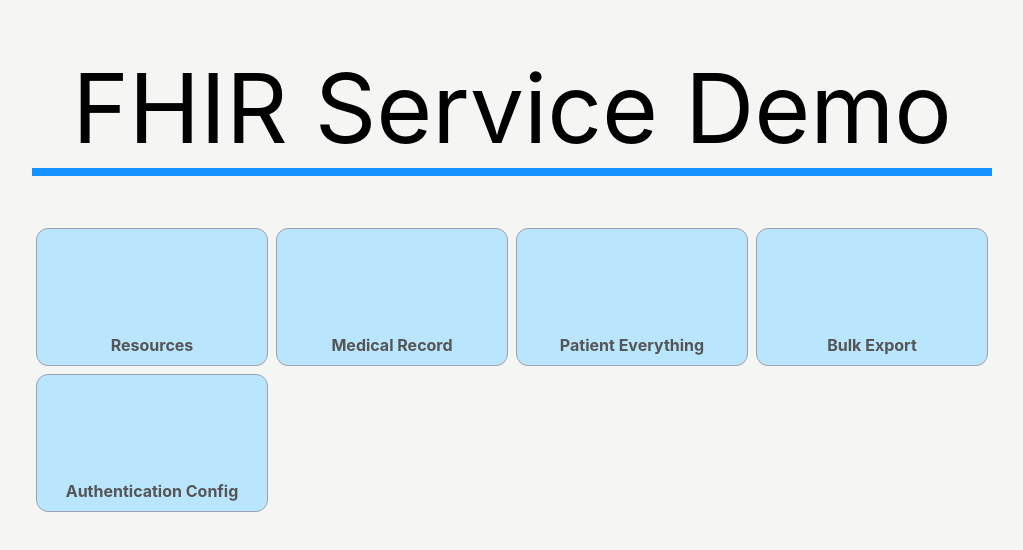
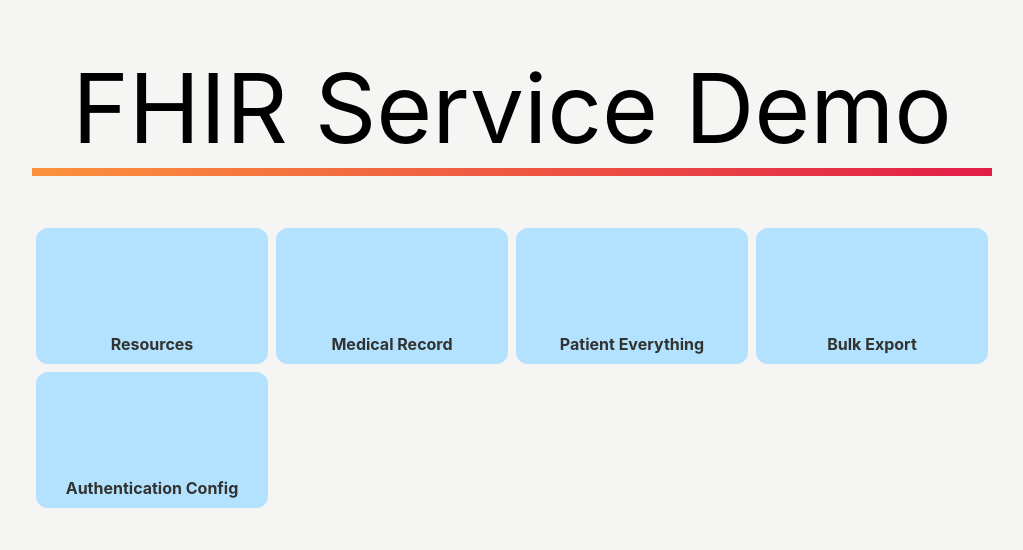
Before and after one commit to Alan-Kuan/fhir-frontend, a Svelte app: page / in a window 1280 px wide. Shown: the top 550 px of the page, without its empty margins (128-1151 px from the left). Built offline with nearby package versions, Linux system fonts and the light colour scheme; some icons are missing.

Commit message:
style: update primary color & app grid button design

```diff
--- a/src/components/AppGridBlock.svelte
+++ b/src/components/AppGridBlock.svelte
@@ -3,18 +3,15 @@
       class="block
         m-1 py-2 rounded-xl text-center
         flex flex-col justify-center items-center
-        border border-solid border-gray-400
-        transition-colors duration-1000
-        bg-sky-200 hover:bg-primary"
+        transition-colors duration-500
+        bg-secondary hover:bg-primary"
     >
         <Icon
           icon={icon}
-          class="text-neutral text-8xl transition-colors duration-200"
+          class="text-8xl"
         />
 
-        <div
-          class="title text-neutral font-bold transition-colors duration-200"
-        >
+        <div class="title font-bold">
             {title}
         </div>
     </div>
@@ -28,10 +25,3 @@
     export let icon
     export let title
 </script>
-
-<style>
-    .block:hover :global(.icon),
-    .block:hover .title {
-        color: white;
-    }
-</style>
--- a/src/components/Header.svelte
+++ b/src/components/Header.svelte
@@ -10,7 +10,7 @@
         <div
           class="
             w-3/4 mx-auto
-            border-b-8 border-solid border-primary"
+            border-b-8 border-solid gradient-border"
         ></div>
     </header>
 {:else}
@@ -18,7 +18,7 @@
       class="other
         w-full h-40 p-8 box-border
         flex items-center
-        bg-primary"
+        bg-gradient-to-tr from-orange-400 to-rose-600"
     >
         <Link to="/" class="no-underline">
             <h1 class="text-white text-6xl">
@@ -34,3 +34,9 @@
     const location = useLocation()
     $: is_home = $location.pathname === '/'
 </script>
+
+<style>
+    .gradient-border {
+        border-image: linear-gradient(45deg, #fb923c, #e11d48) 1;
+    }
+</style>
--- a/tailwind.config.js
+++ b/tailwind.config.js
@@ -5,7 +5,7 @@ module.exports = {
     themes: [
       {
         mytheme: {
-          "primary": "#1692ff",
+          "primary": "#fb923c",
           "secondary": "#b3e2ff",
           "accent": "#d97706",
           "neutral": "#555555",
```
